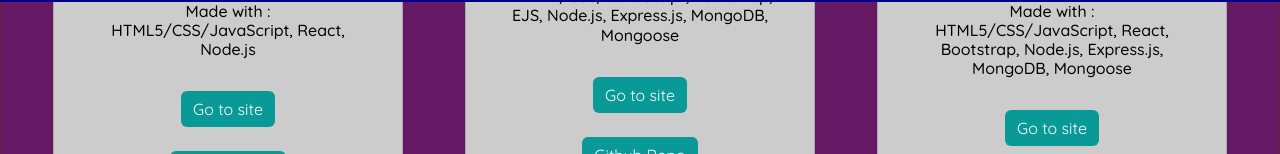
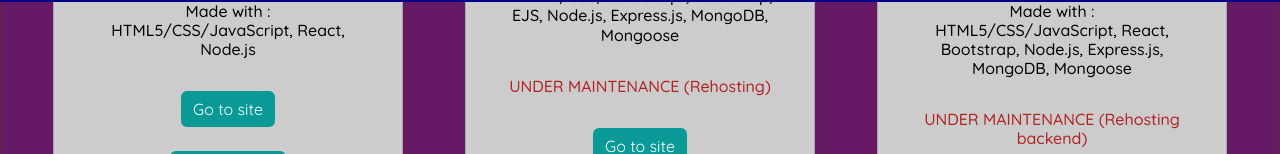
Before and after one commit to Moja321/portfolio-site, a React (Create React App) app in the folder pf-frontend/: page / in a window 1280 px wide. Shown: the part 798-952 px from the top of the page. Built offline with nearby package versions, Linux system fonts and the light colour scheme; a web font is replaced by a local one.

Commit message:
added maintenance notification

```diff
--- a/pf-frontend/src/components/general/contact.js
+++ b/pf-frontend/src/components/general/contact.js
@@ -49,7 +49,7 @@
         <h4>Feel free to download my CV via the button below:</h4>
         <br />
         <a
-        href="https://drive.google.com/file/d/1dqrT0yTzhhgOgSDSNcbBW4eNenp9E8hC/view?usp=sharing"
+        href="https://drive.google.com/file/d/1olaZRPaZTkbfrLrKfP4iRSBypT2LfhYs/view?usp=sharing"
         className="btn btn-success"
         target="_blank"
         rel="noreferrer"
--- a/pf-frontend/src/components/projectsfile/projects.js
+++ b/pf-frontend/src/components/projectsfile/projects.js
@@ -11,6 +11,13 @@
         <br />
         <h6>Made with : {props.tech}</h6>
         <br />
+        {props.msg != "" ? (
+          <div className="card-msg">
+            <h6 style = {{color : 'firebrick'}}>{props.msg}</h6>
+            <br />
+          </div>
+          ) : null
+        }
         {/* <b>{props.index}</b> */}
         <a
           href={props.url}
--- a/pf-frontend/src/components/projectsfile/projectsbody.js
+++ b/pf-frontend/src/components/projectsfile/projectsbody.js
@@ -23,6 +23,7 @@
               index={index}
               url={project.url}
               github={project.github}
+              msg={project.msg}
             />
           );
         })}
--- a/pf-frontend/src/data.js
+++ b/pf-frontend/src/data.js
@@ -7,6 +7,7 @@
     tech: "HTML5/CSS/JavaScript, React, Node.js",
     url: "https://react-movies-website-eight.vercel.app/",
     github: "https://github.com/Moja321/react-movies-website",
+    msg: "",
   },
   {
     name: "Art Gallery website",
@@ -16,6 +17,7 @@
     tech: "HTML5/CSS/JavaScript, Bootstrap, EJS, Node.js, Express.js, MongoDB, Mongoose",
     url: "https://great-marsupial-umar-portfolio-4e6c898e.koyeb.app/",
     github: "https://github.com/Moja321/art_gallery_site",
+    msg: "UNDER MAINTENANCE (Rehosting)",
   },
   {
     name: "Origami Sharing website",
@@ -25,6 +27,7 @@
     tech: "HTML5/CSS/JavaScript, React, Bootstrap, Node.js, Express.js, MongoDB, Mongoose",
     url: "https://origa-me-fe.vercel.app/",
     github: "https://github.com/Moja321/project_3",
+    msg: "UNDER MAINTENANCE (Rehosting backend)",
   },
   {
     name: "Word search game",
@@ -34,6 +37,7 @@
     tech: "Unity game engine, C#",
     url: "https://moja321.github.io/UnityWebGL-WordGame",
     github: "https://github.com/Moja321/word-search-game",
+    msg: "",
   },
   {
     name: "Super Duper Whack-a-mole",
@@ -43,6 +47,7 @@
     tech: "Unity game engine, C#, JavaScript, Node.js, Express.js, MongoDB, Mongoose",
     url: "https://moja321.github.io/UnityWebGL-WhackamoleGame",
     github: "https://github.com/Moja321/superduper-whack-a-mole",
+    msg: "",
   },
   {
     name: "Awesome Web Comics",
@@ -51,6 +56,7 @@
     tech: "HTML5/CSS/JavaScript, Node.js, Express.js, MongoDB, Mongoose",
     url: "https://awesomewebcomics-3tc6teqs.b4a.run/",
     github: "https://github.com/Moja321/webcomic-site-be",
+    msg: "UNDER MAINTENANCE (Rehosting)",
   },
   {
     name: "Coming Soon",
@@ -59,6 +65,7 @@
     tech: "HTML5/CSS/JavaScript",
     url: "#",
     github: "#",
+    msg: "",
   },
   // {
   //   name: "Coming Soon",
```
